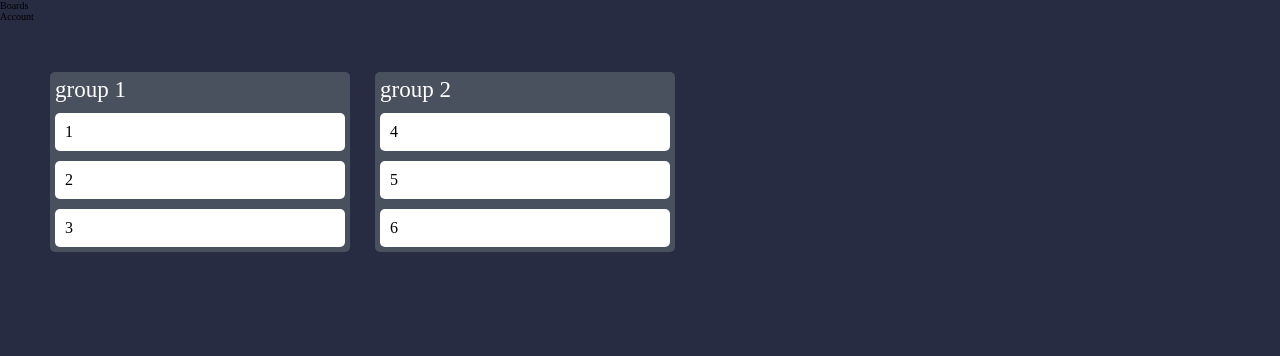
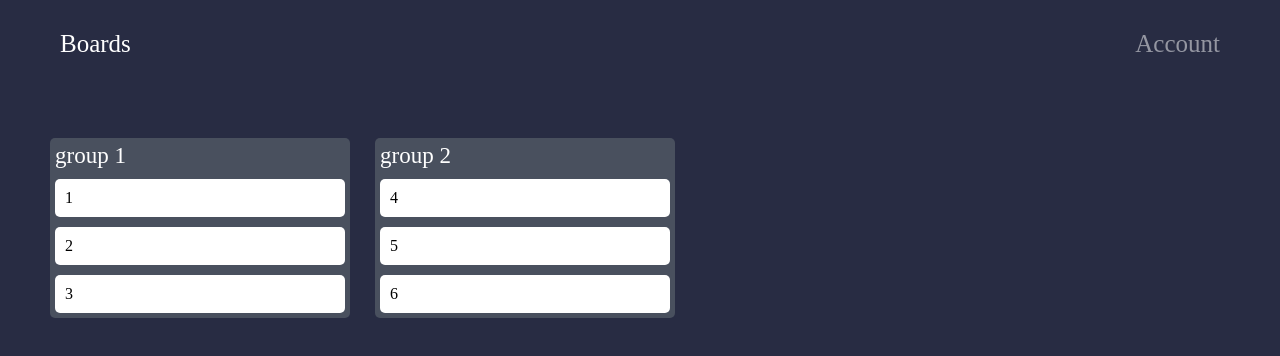
Before and after one commit to LukashevychAndrii/copy-of-trello, a React (Create React App) app: page / in a window 1280 px wide. Shown: the top 356 px of the page. Built offline with nearby package versions, Linux system fonts and the light colour scheme.

Commit message:
add links to pages to header

```diff
--- a/src/components/Header/MainHeader.module.scss
+++ b/src/components/Header/MainHeader.module.scss
@@ -0,0 +1,19 @@
+.header {
+  font-size: 2.5rem;
+  padding: 3rem 6rem;
+  color: var(--color-white);
+  background-color: var(--color-board-default);
+  display: flex;
+  justify-content: space-between;
+  & > a {
+    color: var(--color-white);
+    text-decoration: none;
+    opacity: 0.5;
+    &:hover {
+      opacity: 1;
+    }
+  }
+  & &--active {
+    opacity: 1;
+  }
+}
--- a/src/components/Header/MainHeader.tsx
+++ b/src/components/Header/MainHeader.tsx
@@ -1,11 +1,25 @@
 import React from "react";
 import styles from "./MainHeader.module.scss";
 
+import { NavLink, useLocation } from "react-router-dom";
+
+const getStyle = ({ isActive }: { isActive: boolean }) =>
+  isActive ? styles["header--active"] : "";
+
+const getStyleAuth = (pathname: string) =>
+  ["/sign-in", "/sign-up"].includes(pathname) ? styles["header--active"] : "";
+
 const MainHeader = () => {
+  const { pathname } = useLocation();
+
   return (
-    <header>
-      <div>Boards</div>
-      <div>Account</div>
+    <header className={styles["header"]}>
+      <NavLink className={getStyle} to="/">
+        Boards
+      </NavLink>
+      <NavLink className={getStyleAuth(pathname)} to={"sign-in"}>
+        Account
+      </NavLink>
     </header>
   );
 };
```
